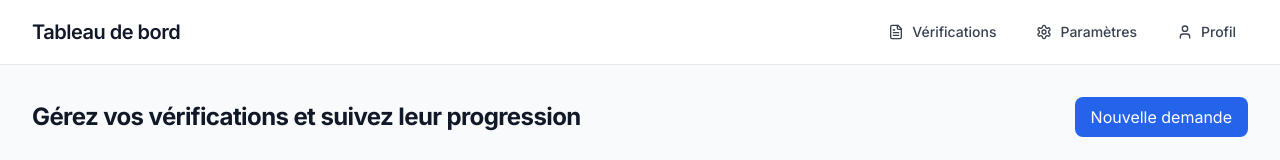
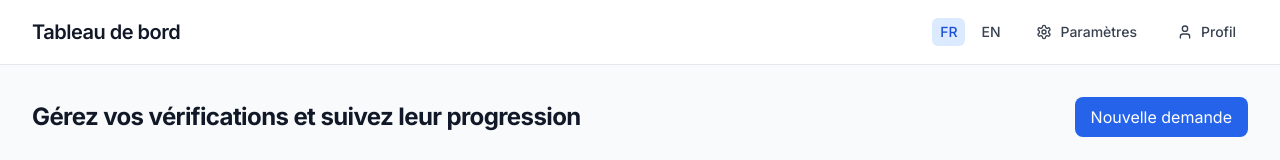
Before and after one commit to Qlix826/verifio, a Next.js app: page /dashboard in a window 1280 px wide. Shown: the top 160 px of the page. Built offline with nearby package versions, Linux system fonts and the light colour scheme.

Commit message:
fix: add translations to navbar and fix language switcher

```diff
--- a/src/components/layout/dashboard-navbar.tsx
+++ b/src/components/layout/dashboard-navbar.tsx
@@ -1,34 +1,35 @@
 'use client';
 
 import Link from 'next/link';
-import { FileText, Settings, User } from 'lucide-react';
+import { Settings, User } from 'lucide-react';
+import { LanguageSwitcher } from '@/components/ui/language-switcher';
+import { useTranslations } from '@/contexts/translations-context';
 
 export function DashboardNavbar() {
+  const { t, currentLanguage, changeLanguage } = useTranslations();
+
   return (
     <header className="bg-white border-b border-gray-200">
       <div className="max-w-7xl mx-auto">
         <div className="flex h-16 items-center justify-between px-4 sm:px-6 lg:px-8">
           <div className="flex items-center">
             <h1 className="text-xl font-semibold text-gray-900">
-              Tableau de bord
+              {t('navbar.dashboard')}
             </h1>
           </div>
 
           <nav className="flex items-center gap-4">
-            <Link
-              href="/dashboard/verifications"
-              className="flex items-center gap-2 px-3 py-2 text-sm font-medium text-gray-700 hover:text-blue-600 transition-colors"
-            >
-              <FileText className="h-4 w-4" />
-              Vérifications
-            </Link>
+            <LanguageSwitcher
+              currentLanguage={currentLanguage}
+              onLanguageChange={changeLanguage}
+            />
 
             <Link
               href="/dashboard/settings"
               className="flex items-center gap-2 px-3 py-2 text-sm font-medium text-gray-700 hover:text-blue-600 transition-colors"
             >
               <Settings className="h-4 w-4" />
-              Paramètres
+              {t('navbar.settings')}
             </Link>
 
             <button
@@ -36,7 +37,7 @@ export function DashboardNavbar() {
               className="flex items-center gap-2 px-3 py-2 text-sm font-medium text-gray-700 hover:text-blue-600 transition-colors"
             >
               <User className="h-4 w-4" />
-              Profil
+              {t('navbar.profile')}
             </button>
           </nav>
         </div>
--- a/src/components/ui/language-switcher.tsx
+++ b/src/components/ui/language-switcher.tsx
@@ -1,29 +1,35 @@
-import { Button } from "@/components/ui/button";
+'use client';
+
+type Language = 'en' | 'fr';
 
 interface LanguageSwitcherProps {
-  currentLanguage: string;
-  onLanguageChange: (language: string) => void;
+  currentLanguage: Language;
+  onLanguageChange: (language: Language) => void;
 }
 
 export function LanguageSwitcher({ currentLanguage, onLanguageChange }: LanguageSwitcherProps) {
   return (
-    <div className="flex space-x-2">
-      <Button
-        variant="ghost"
-        size="sm"
+    <div className="flex items-center gap-2">
+      <button
         onClick={() => onLanguageChange('fr')}
-        className={currentLanguage === 'fr' ? 'bg-blue-50 text-blue-700' : ''}
+        className={`px-2 py-1 text-sm font-medium rounded-md ${
+          currentLanguage === 'fr'
+            ? 'bg-blue-100 text-blue-700'
+            : 'text-gray-700 hover:text-blue-600'
+        }`}
       >
-        Français
-      </Button>
-      <Button
-        variant="ghost"
-        size="sm"
+        FR
+      </button>
+      <button
         onClick={() => onLanguageChange('en')}
-        className={currentLanguage === 'en' ? 'bg-blue-50 text-blue-700' : ''}
+        className={`px-2 py-1 text-sm font-medium rounded-md ${
+          currentLanguage === 'en'
+            ? 'bg-blue-100 text-blue-700'
+            : 'text-gray-700 hover:text-blue-600'
+        }`}
       >
-        English
-      </Button>
+        EN
+      </button>
     </div>
   );
 }
--- a/src/translations/en.ts
+++ b/src/translations/en.ts
@@ -1,4 +1,9 @@
 export const en = {
+  navbar: {
+    dashboard: 'Dashboard',
+    settings: 'Settings',
+    profile: 'Profile'
+  },
   dashboard: {
     title: 'Manage your verifications and track their progress',
     newRequest: 'New Request',
--- a/src/translations/fr.ts
+++ b/src/translations/fr.ts
@@ -1,4 +1,9 @@
 export const fr = {
+  navbar: {
+    dashboard: 'Tableau de bord',
+    settings: 'Paramètres',
+    profile: 'Profil'
+  },
   dashboard: {
     title: 'Gérez vos vérifications et suivez leur progression',
     newRequest: 'Nouvelle demande',
```
